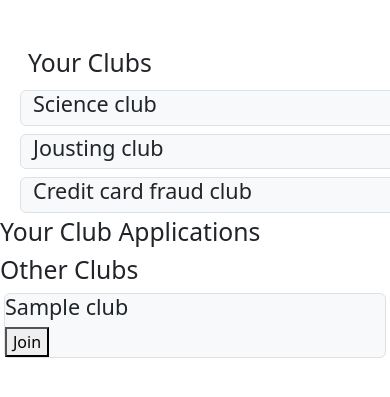
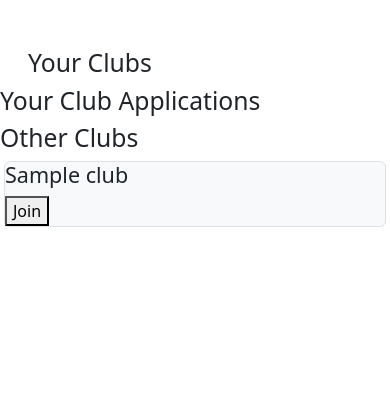
Before and after one commit to De3pBlu3/EpicMiniProjectBlock3, a Django app: template coreapp/templates/pages/user/clubview.html in a window 390 px wide. Shown: the top 397 px of the page. Run offline with Django 5.2, Linux system fonts and the light colour scheme; the template is opened without the code that fills it: most values are stand-ins (such as "Sample title", 1, 10 or a date in 2020).

Commit message:
made the clubs dynamic

```diff
--- a/coreapp/templates/pages/user/clubview.html
+++ b/coreapp/templates/pages/user/clubview.html
@@ -10,15 +10,12 @@
   <div class="row pt-5">
     <div class="row mx-3">
         <div class="row align-center" ><h2 class="align-center">Your Clubs</h2></div>
+        {% for club in clubs %}
+          {% if club.is_accepted %}
           <div class="col-md border rounded bg-light m-1 ">
-          <h4>Science club</h4>
-          </div>
-            <div class="col-md border rounded bg-light m-1">
-            <h4>Jousting club</h4>
-            </div>
-          <div class="col-md border rounded bg-light m-1">
-          <h4>Credit card fraud club</h4>
-          </div>
+          <h4>{{ club.name }}</h4>
+          {% endif %}
+        {% endfor %}
     <!--
         {% for club in clubs %}
           {% if club.is_accepted %}
```
Also changed, not shown: 1 other file.
